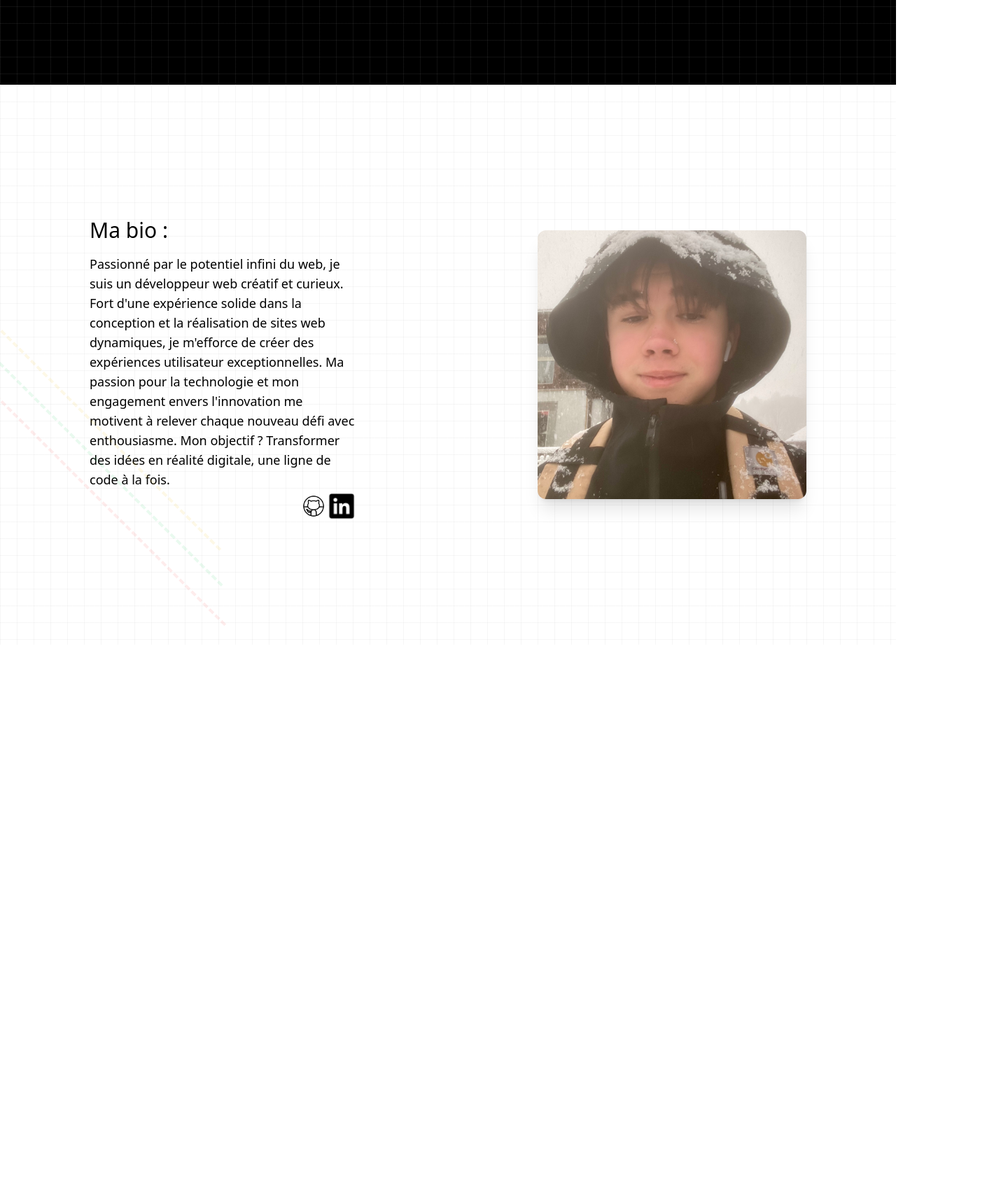
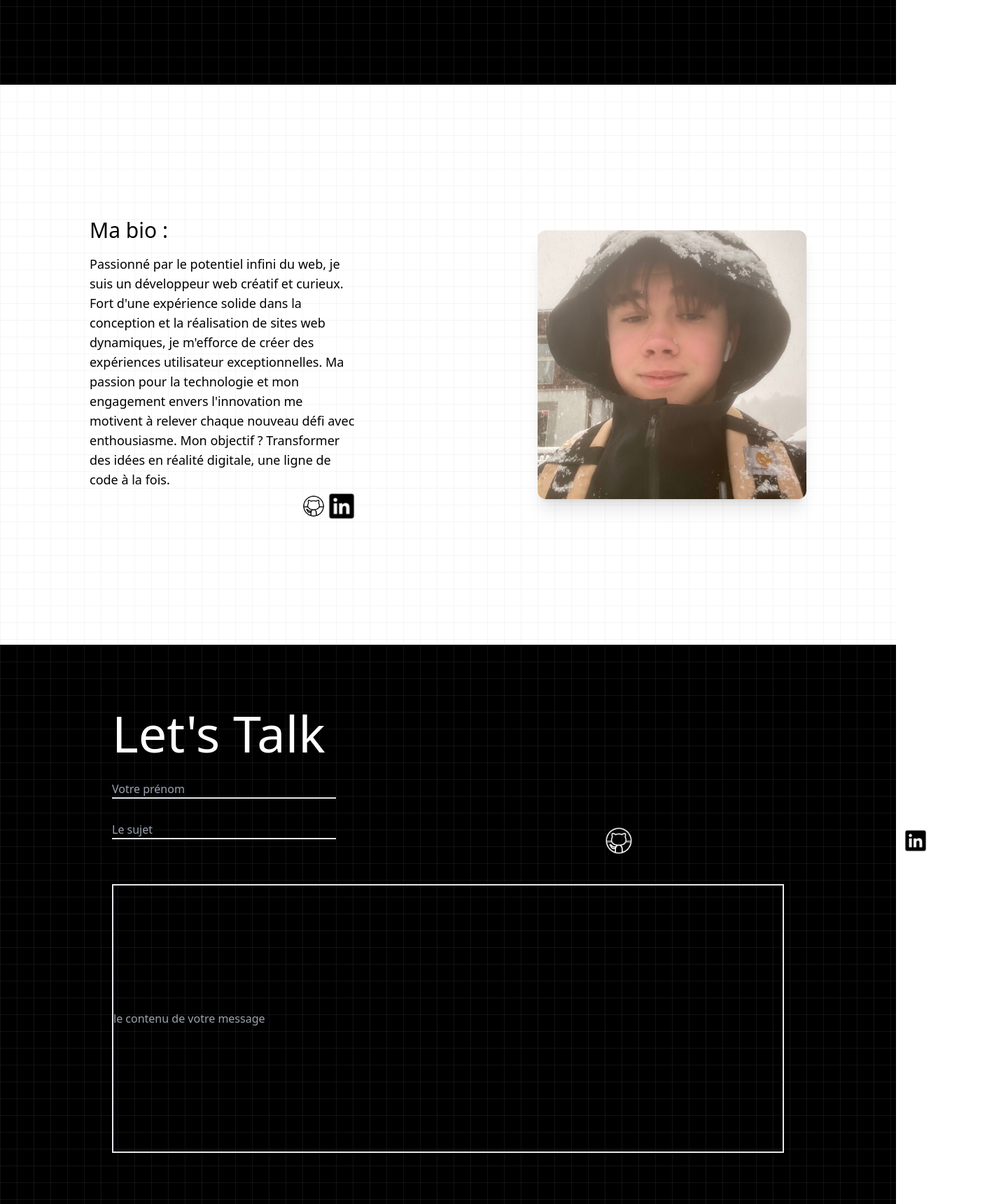
Before and after one commit to mhdevfr/portfolio, a Nuxt app: page / in a window 1280 px wide. Shown: the part 2280-4000 px from the top of the page at 70% size, 1440 px wide, since content can reach past the window. Before the commit the page ends 3201 px from the top, so only its background shows below. Built offline with nearby package versions, Linux system fonts and the light colour scheme; a web font is replaced by a local one.

Commit message:
UpdateFinishedAnimationComing

```diff
--- a/app.vue
+++ b/app.vue
@@ -10,6 +10,9 @@
   <div>
     <FourthPart class="relative inset-0 w-full bg-white bg-[linear-gradient(to_right,#80808012_1px,transparent_1px),linear-gradient(to_bottom,#80808012_1px,transparent_1px)] bg-[size:24px_24px]"/>
   </div>
+  <div class="relative inset-0 min-w-screen bg-black bg-[linear-gradient(to_right,#ececec12_1px,transparent_1px),linear-gradient(to_bottom,#ececec12_1px,transparent_1px)] bg-[size:24px_24px]">
+    <FifthPart/>
+  </div>
 </template>
 
 <script setup>
@@ -17,6 +20,7 @@
   import SecondPart from './components/secondPart.vue';
   import ThirdPart from './components/thirdPart.vue'
   import FourthPart from './components/fourthPart.vue'
+  import FifthPart from './components/fifthPart.vue';
 </script>
 
 <style>
--- a/components/avis.vue
+++ b/components/avis.vue
@@ -1,5 +1,5 @@
 <template>
-    <div class="h-64 min-w-96 text-left bg-emerald-600 rounded-lg backdrop-blur-sm opacity-50">
+    <div class="h-64 min-w-96 text-left bg-gradient-to-br from-green-800 to-emerald-400 rounded-lg backdrop-blur-sm opacity-50">
       <h1 class="m-4">{{ avis.title }}</h1>
       <img :src="avis.image" class="m-4"/>
       <p class="min-h-10 m-4">Avis : {{ avis.avis }}</p>
--- /dev/null
+++ b/components/fifthPart.vue
@@ -0,0 +1,26 @@
+<template>
+        <div class="min-h-screen min-w-full flex flex-col justify-center ml-40 border-gray-700">
+            <h1 class="text-7xl mt-12 text-white ">Let's Talk</h1>
+            <form class="flex flex-col">
+                <input class="bg-transparent border-b-2 w-3/12 mt-8" type="text" placeholder="Votre prénom">
+                <div class="flex">
+                    <input class="bg-transparent border-b-2 w-3/12 my-8" type="text" placeholder="Le sujet">
+                    <img src="../images/icons8-github-50-2.png" class="w-10 h-10 mt-10 ml-96">
+                    <img src="../images/icons8-linkedin-50 (1).png" class="w-10 h-10 mt-10 ml-96">
+                </div>
+                <input class="bg-transparent border-2 min-h-96 my-8 w-3/4" type="text" placeholder="le contenu de votre message">
+            </form>
+        </div>
+</template>
+
+<script setup lang="ts">
+
+</script>
+
+<style>
+
+input{
+    outline: none;
+}
+
+</style>
--- a/components/fourthPart.vue
+++ b/components/fourthPart.vue
@@ -1,10 +1,5 @@
 <template>
     <div class="min-h-screen min-w-full flex items-center justify-around">
-        <div class="top-0 left-0 animate-pulse absolute inset-0">
-                <div class="border-l-4 border-dashed border-red-500 absolute max-w-64 inset-0 -rotate-45 opacity-20"></div>
-                <div class="border-l-4 border-dashed border-yellow-500 m-16 absolute max-w-20 inset-0 -rotate-45 opacity-20"></div>
-                <div class="border-l-4 border-dashed border-green-500 m-8 absolute max-w-40 inset-0 -rotate-45 opacity-20"></div>
-            </div>
         <div class="min-w-96 rounded">
             <h1 class="text-3xl my-4">Ma bio :</h1>
             <p class="max-w-96 text-lg">Passionné par le potentiel infini du web, je suis un développeur web
@@ -32,7 +27,6 @@
                     </div>
                 </div>
             </div>
-
         </div>
     </div>
 </template>
```
